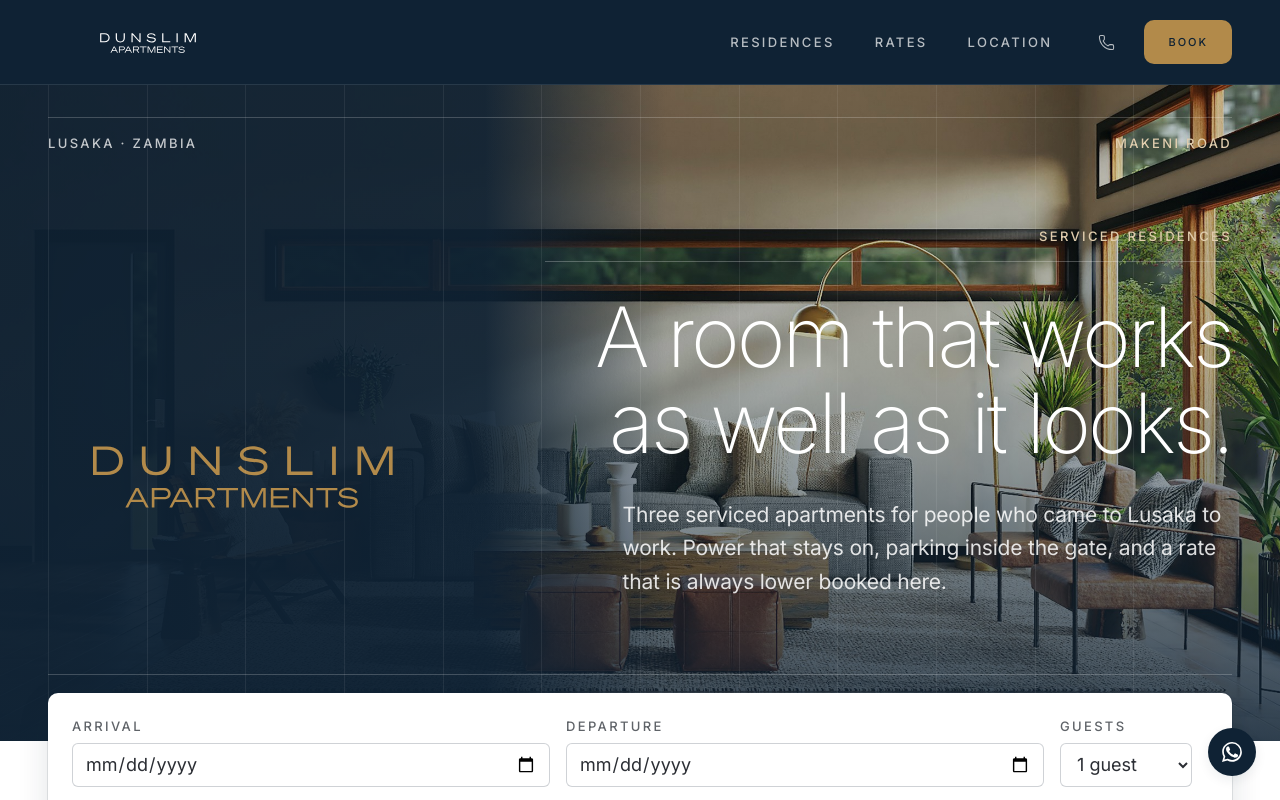
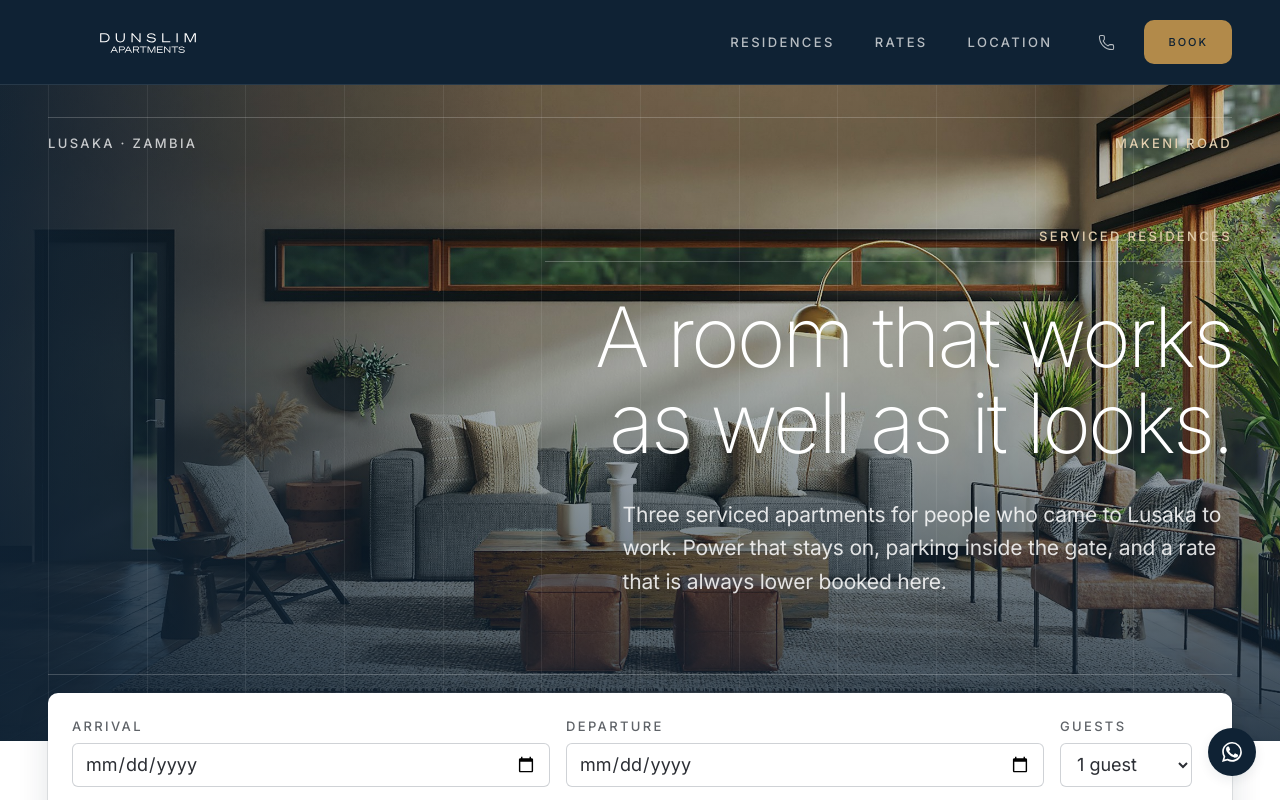
Before and after one commit to wakalala-droid/Dunslim-Apartments-website, a Next.js app: page / in a window 1280 px wide. Shown: the top 800 px of the page. Built offline with nearby package versions, Linux system fonts and the light colour scheme.

Commit message:
Revert "Put the mark on a Deep Navy panel, as the guidelines cover does"
This reverts commit 39ad1af4a68525233bf9f5c72a458b9c574a6e46.

```diff
--- a/src/components/home/Hero.tsx
+++ b/src/components/home/Hero.tsx
@@ -100,11 +100,11 @@
   const etch: Variants = reduce
     ? { hidden: { opacity: 0 }, shown: { opacity: 1, transition: { duration: 0.4 } } }
     : {
-        hidden: { opacity: 0, y: 12 },
+        hidden: { opacity: 0, scale: 1.04 },
         shown: {
           opacity: 1,
-          y: 0,
-          transition: { duration: DUR.entrance, ease: EASE_OUT, delay: t.etch },
+          scale: 1,
+          transition: { duration: DUR.image * 0.8, ease: EASE_OUT, delay: t.etch },
         },
       };
 
@@ -140,30 +140,21 @@
         </motion.div>
 
         {/*
-          The Deep Navy panel.
+          A Deep Navy field washing in from the left.
 
-          This is the cover, and it is what the brand book actually asks for.
-          p.12 is explicit: where the identity has to meet photography, the mark
-          goes on a solid Deep Navy panel laid over the image — never on the
-          photograph itself, and never as a wash you can see the wall through.
+          This is what the mark stands on. A white etch at 40 per cent has
+          nothing to hold against a photograph of a cream wall in afternoon
+          light — it disappears, which is exactly what happened. Giving it a
+          darkened ground is also the treatment the brand book prescribes when
+          the identity has to meet photography at all (p.12): the mark sits on
+          a Deep Navy field laid over the image, never on the image itself.
 
-          Earlier attempts put a 40 per cent white mark straight onto a picture
-          of a cream wall in afternoon light. There was nothing for it to hold
-          against, so it read as a smudge. A mark worth protecting this
-          carefully deserves a ground, not a filter.
-
-          The panel takes the left columns and stops short of the type, so the
-          photograph still carries the right of the frame.
+          It fades out well before the type column, so it costs the photograph
+          nothing on the right where the headline lives.
         */}
         <div
           aria-hidden
-          className="pointer-events-none absolute inset-y-0 left-0 -z-20 hidden bg-navy/90 md:block md:w-[42%] lg:w-[38%]"
-        />
-        {/* A short gradient so the panel meets the photograph rather than
-            butting against it with a hard seam. */}
-        <div
-          aria-hidden
-          className="pointer-events-none absolute inset-y-0 -z-20 hidden bg-gradient-to-r from-navy/90 to-transparent md:block md:left-[42%] md:w-[14%] lg:left-[38%]"
+          className="pointer-events-none absolute inset-0 -z-20 bg-gradient-to-r from-navy/85 via-navy/45 to-transparent md:via-navy/35 md:to-40%"
         />
 
 
@@ -198,25 +189,21 @@
           and lower on phones, where the headline crosses the mark rather than
           sitting beside it in its own column.
         */}
-        {/*
-          The full vertical lockup, brass on Deep Navy, at full strength — as
-          the guidelines cover carries it. Not a watermark: this is the
-          identity, so it is legible or it is not there.
-
-          Only from md up, where the panel gives it a column of its own. On a
-          phone a full-width navy panel would bury the room the photograph is
-          there to show, so the mark moves into the content flow instead — see
-          the Container below.
-        */}
         <motion.div
           aria-hidden
           variants={etch}
-          className="pointer-events-none absolute inset-y-0 left-0 -z-10 hidden items-center justify-center px-6 md:flex md:w-[42%] lg:w-[38%] lg:px-12"
+          className="pointer-events-none absolute inset-y-0 -z-10 left-0 flex items-center"
         >
           <img
-            src="/brand/dunslim-vertical-brass.svg"
+            src="/brand/dunslim-monogram-white.svg"
             alt=""
-            className="h-auto w-[min(30vw,300px)]"
+            /*
+              40 per cent is the frosted-etch density the guidelines set for
+              glass. Phones get less: there the headline runs across the mark
+              rather than sitting beside it in its own column, and 40 per cent
+              behind display type starts to cost the reader effort.
+            */
+            className="h-auto w-[min(78vw,340px)] -translate-x-[26%] opacity-[0.24] md:w-[min(46vw,560px)] md:-translate-x-[18%] md:opacity-40 lg:w-[min(42vw,660px)]"
           />
         </motion.div>
 
@@ -259,20 +246,6 @@
           {/* ---- the type block, ranged right against the mark ---- */}
           <div className="flex justify-end py-16 md:py-12">
             <div className="w-full md:w-[62%] lg:w-[58%] md:text-right">
-              {/*
-                The mark on a phone. It sits in the flow above the headline
-                rather than behind it, because a full-width navy panel would
-                cover the room the photograph exists to show. Same lockup, same
-                brass, just doing its job in a single column.
-              */}
-              <motion.img
-                variants={block(t.etch)}
-                src="/brand/dunslim-vertical-brass.svg"
-                alt=""
-                aria-hidden
-                className="mb-10 h-auto w-[132px] md:hidden"
-              />
-
               <motion.p variants={block(t.eyebrow)} className="label-caps text-brass-40">
                 {eyebrow}
               </motion.p>
```
Also changed, not shown: public/brand/dunslim-vertical-brass.svg (deleted).
